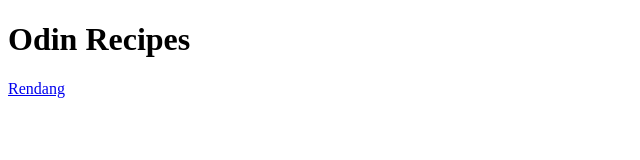
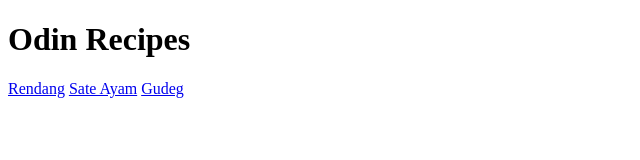
Before and after one commit to rhenaldi-eeng/odin-recipes, a plain HTML site: page index.html in a window 1280 px wide. Shown: the whole page, without its empty margins (0-640 px from the left). Drawn offline with Linux system fonts and the light colour scheme.

Commit message:
add two more anchor to additonal 2 recipes

```diff
--- a/index.html
+++ b/index.html
@@ -9,6 +9,8 @@
 <body>
     <h1>Odin Recipes</h1>
     <a href="./recipes/rendang.html">Rendang</a>
+    <a href="./recipes/sateayam.html">Sate Ayam</a>
+    <a href="./recipes/gudeg.html">Gudeg</a>
 
 </body>
 </html>
```
Also changed, not shown: recipes/gudeg.html (added), recipes/sateayam.html (added).
